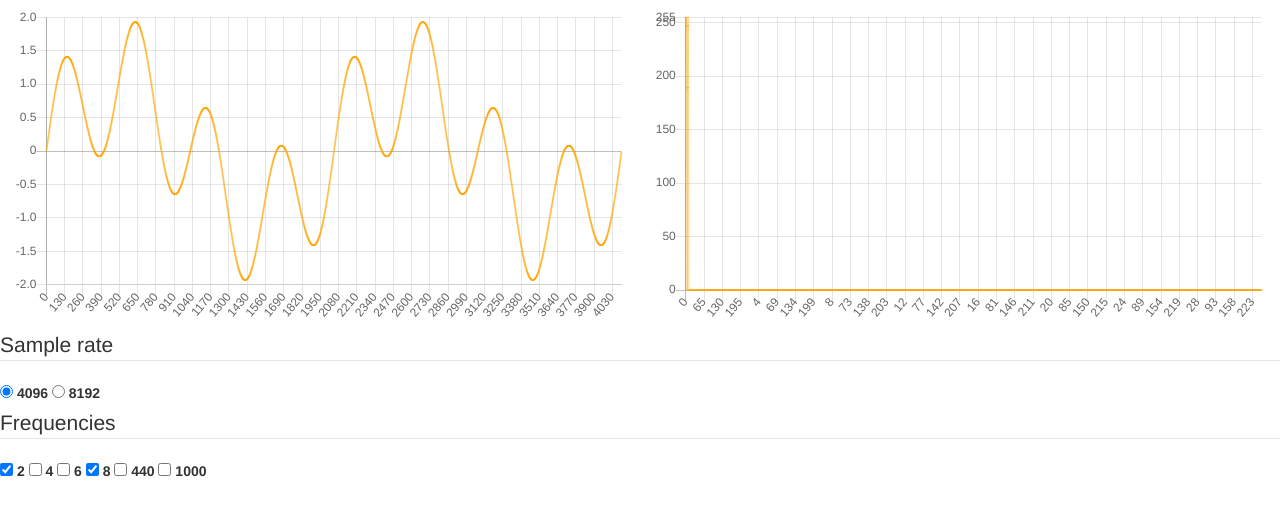
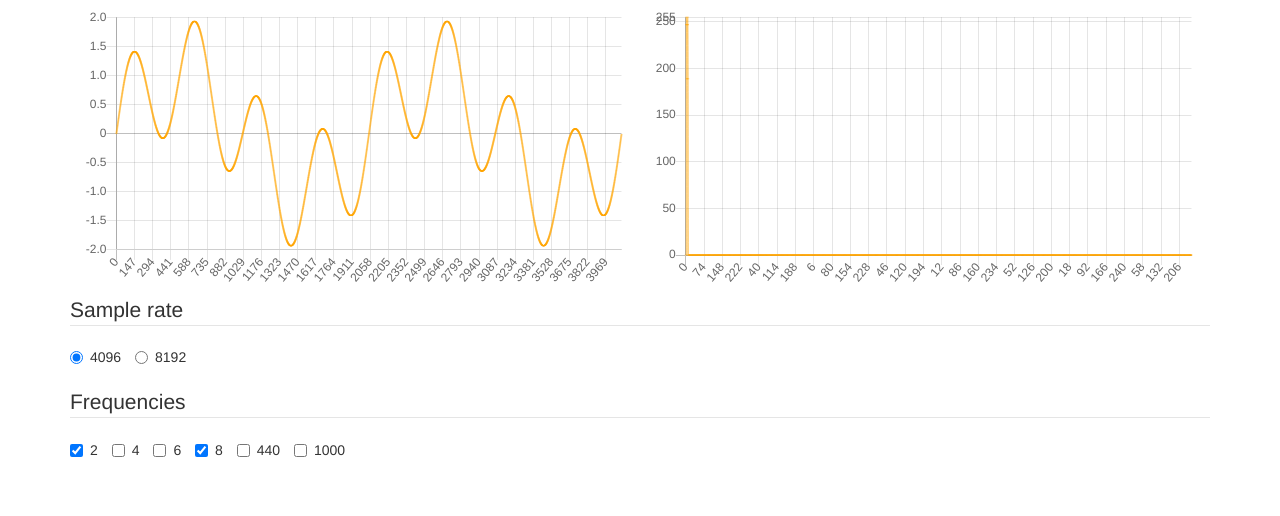
Before and after one commit to taylorjg/shazizzle, a website: page js/index.html in a window 1280 px wide. Drawn offline with nearby package versions, Linux system fonts and the light colour scheme.

Commit message:
Bootstrap stlying of radio buttons and checkboxes

```diff
--- a/js/index.html
+++ b/js/index.html
@@ -9,6 +9,7 @@
 </head>
 
 <body>
+    <div class="container">
         <div id="charts">
             <span class="chart-container">
                 <canvas id="chart1"></canvas>
@@ -20,29 +21,40 @@
         <div>
             <fieldset>
                 <legend>Sample rate</legend>
-            <input type="radio" name="sampleRate" id="sampleRate4096" value="4096" />
-            <label for="sampleRate4096">4096</label>
-            <input type="radio" name="sampleRate" id="sampleRate8192" value="8192" />
-            <label for="sampleRate8192">8192</label>
+                <label class="radio-inline">
+                    <input type="radio" name="sampleRate" id="sampleRate4096" value="4096" />4096
+                </label>
+                <label class="radio-inline">
+                    <input type="radio" name="sampleRate" id="sampleRate8192" value="8192" />8192
+                </label>
             </fieldset>
         </div>
+        <br />
         <div>
             <fieldset>
                 <legend>Frequencies</legend>
-            <input type="checkbox" id="frequency2" value="2" />
-            <label for="frequency2">2</label>
-            <input type="checkbox" id="frequency4" value="4" />
-            <label for="frequency4">4</label>
-            <input type="checkbox" id="frequency6" value="6" />
-            <label for="frequency6">6</label>
-            <input type="checkbox" id="frequency8" value="8" />
-            <label for="frequency8">8</label>
-            <input type="checkbox" id="frequency440" value="440" />
-            <label for="frequency440">440</label>
-            <input type="checkbox" id="frequency1000" value="1000" />
-            <label for="frequency1000">1000</label>
+                <label class="checkbox-inline">
+                    <input type="checkbox" id="frequency2" value="2" />2
+                </label>
+                <label class="checkbox-inline">
+                    <input type="checkbox" id="frequency4" value="4" />4
+                </label>
+                <label class="checkbox-inline">
+                    <input type="checkbox" id="frequency6" value="6" />6
+                </label>
+                <label class="checkbox-inline">
+                    <input type="checkbox" id="frequency8" value="8" />8
+                </label>
+                <label class="checkbox-inline">
+                    <input type="checkbox" id="frequency440" value="440" />440
+                </label>
+                <label class="checkbox-inline">
+                    <input type="checkbox" id="frequency1000" value="1000" />1000
+                </label>
             </fieldset>
         </div>
+    </div>
+
     <script src="https://cdnjs.cloudflare.com/ajax/libs/ramda/0.25.0/ramda.min.js"></script>
     <script src="https://cdnjs.cloudflare.com/ajax/libs/Chart.js/2.7.3/Chart.bundle.js"></script>
     <script src="https://unpkg.com/axios/dist/axios.min.js"></script>
```
Lines whose indentation alone changed are shown as unchanged.
